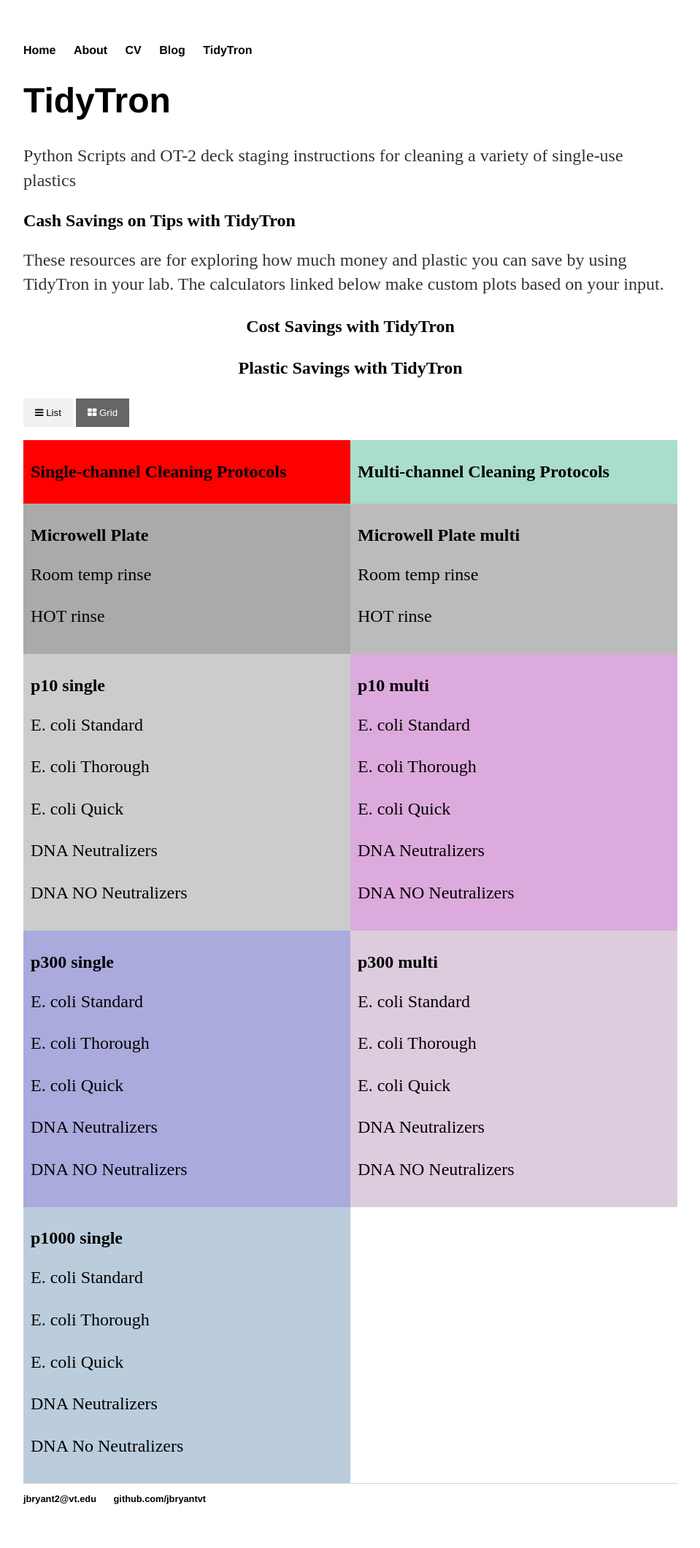
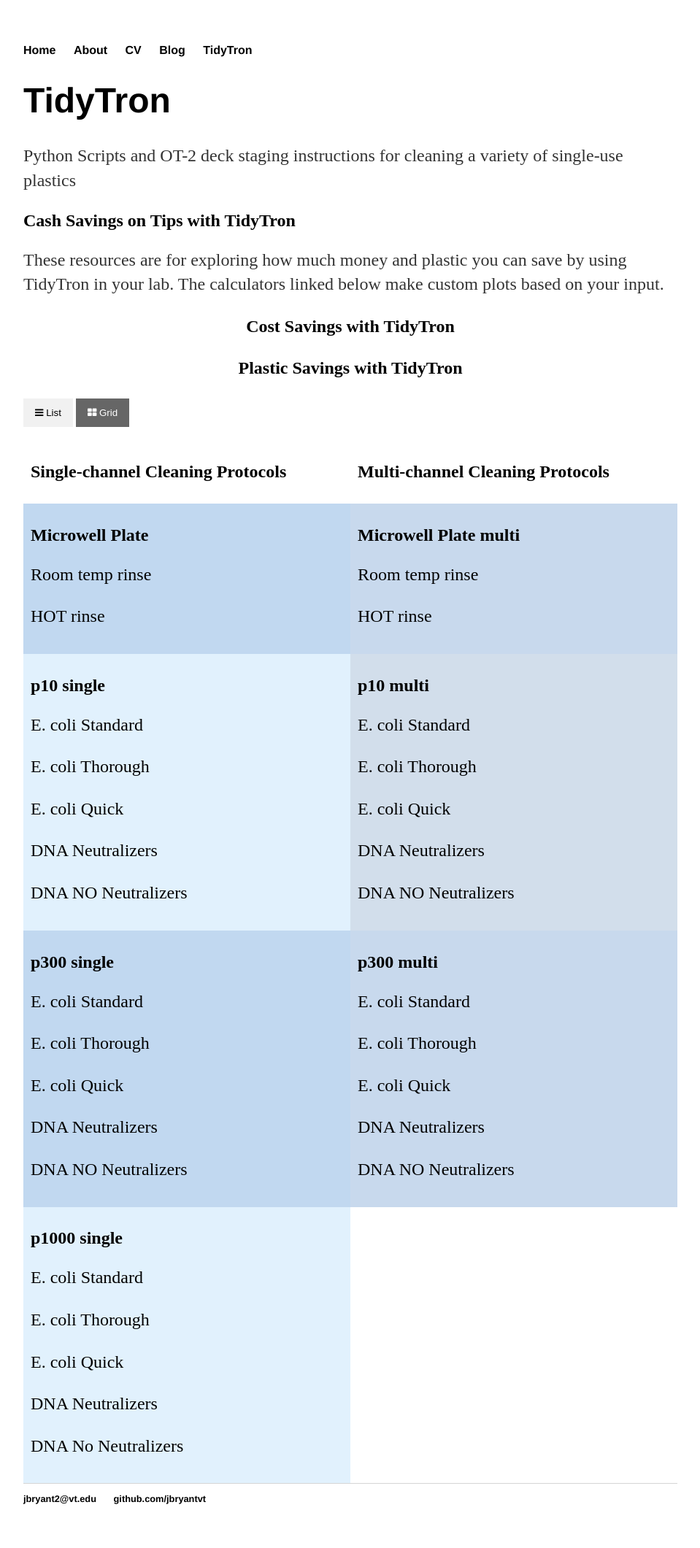
Before and after one commit to jbryantvt/jbryantvt.github.io, a Jekyll site: the page built from TidyTron/index.html, in a window 1280 px wide. Shown: the whole page at 73% size, without its empty margins (160-1119 px from the left). Built offline with Jekyll 4.4.1, drawn with Linux system fonts in a browser that asks for light colours.

Commit message:
Update index.html

```diff
--- a/TidyTron/index.html
+++ b/TidyTron/index.html
@@ -84,24 +84,24 @@ a:link {
 <br>
 
 <div class="row">
-  <div class="column" style="background-color:#FF0000;">
+  <div class="column" style="background-color:#PMS;">
     <h2>Single-channel Cleaning Protocols</h2>
 
   </div>
-  <div class="column" style="background-color:#adc;">
+  <div class="column" style="background-color:#PMS;">
     <h2>Multi-channel Cleaning Protocols</h2>
 
   </div>
 </div>
 
 <div class="row">
-  <div class="column" style="background-color:#aaa;">
+  <div class="column" style="background-color:#c1d8f0;">
     <h2>Microwell Plate</h2>
     <p><a href="https://minhaskamal.github.io/DownGit/#/home?url=https://github.com/PlantSynBioLab/TidyTron/blob/main/scripts/plate/integrated_tipclean_plateclean_RT.py"download="file">Room temp rinse</a></p>
     <p><a href="https://minhaskamal.github.io/DownGit/#/home?url=https://github.com/PlantSynBioLab/TidyTron/blob/main/scripts/plate/integrated_tipclean_plateclean_HOT.py"download="file">HOT rinse</a></p>
 
 </div>
-  <div class="column" style="background-color:#bbb;">
+  <div class="column" style="background-color:#c8d9ed;">
     <h2>Microwell Plate multi</h2>
     <p><a href="https://minhaskamal.github.io/DownGit/#/home?url=https://github.com/PlantSynBioLab/TidyTron/blob/main/scripts/plate/integrated_tipclean_plateclean_RT_multi.py"download="file">Room temp rinse</a></p>
     <p><a href="https://minhaskamal.github.io/DownGit/#/home?url=https://github.com/PlantSynBioLab/TidyTron/blob/main/scripts/plate/integrated_tipclean_plateclean_HOT_multi.py"download="file">HOT rinse</a></p>
@@ -110,7 +110,7 @@ a:link {
 </div>
 
 <div class="row">
-  <div class="column" style="background-color:#ccc;">
+  <div class="column" style="background-color:#e1f1fd;">
     <h2>p10 single</h2>
     <p><a href="https://minhaskamal.github.io/DownGit/#/home?url=https://github.com/PlantSynBioLab/TidyTron/blob/main/scripts/p10/p10_Ecoliclean_1-2-1.py"download="file">E. coli Standard</a></p>
     <p><a href="https://minhaskamal.github.io/DownGit/#/home?url=https://github.com/PlantSynBioLab/TidyTron/blob/main/scripts/p10/p10_Ecoliclean_3-3-3.py"download="file">E. coli Thorough</a></p>
@@ -119,7 +119,7 @@ a:link {
     <p><a href="https://minhaskamal.github.io/DownGit/#/home?url=https://github.com/PlantSynBioLab/TidyTron/blob/main/scripts/p10/p10_DNAclean_no_neuts.py"download="file">DNA NO Neutralizers</a></p>
   </div>
 
-  <div class="column" style="background-color:#dad;">
+  <div class="column" style="background-color:#d2deeb;">
     <h2>p10 multi</h2>
     <p><a href="https://minhaskamal.github.io/DownGit/#/home?url=https://github.com/PlantSynBioLab/TidyTron/blob/main/scripts/p10/p10_Ecoliclean_1-2-1_multichan.py"download="file">E. coli Standard</a></p>
     <p><a href="https://minhaskamal.github.io/DownGit/#/home?url=https://github.com/PlantSynBioLab/TidyTron/blob/main/scripts/p10/p10_Ecoliclean_3-3-3_multichan.py"download="file">E. coli Thorough</a></p>
@@ -130,7 +130,7 @@ a:link {
 </div>
 
 <div class="row">
-  <div class="column" style="background-color:#aad;">
+  <div class="column" style="background-color:#c1d8f0;">
     <h2>p300 single</h2>
     <p><a href="https://minhaskamal.github.io/DownGit/#/home?url=https://github.com/PlantSynBioLab/TidyTron/blob/main/scripts/p300/p300_Ecoliclean_1-2-1.py"download="file">E. coli Standard</a></p>
     <p><a href="https://minhaskamal.github.io/DownGit/#/home?url=https://github.com/PlantSynBioLab/TidyTron/blob/main/scripts/p300/p300_Ecoliclean_3-3-3.py"download="file">E. coli Thorough</a></p>
@@ -139,7 +139,7 @@ a:link {
     <p><a href="https://minhaskamal.github.io/DownGit/#/home?url=https://github.com/PlantSynBioLab/TidyTron/blob/main/scripts/p300/p300_DNAclean_no_neuts.py"download="file">DNA NO Neutralizers</a></p>
   </div>
 
-  <div class="column" style="background-color:#dcd;">
+  <div class="column" style="background-color:#c8d9ed;">
     <h2>p300 multi</h2>
     <p><a href="https://minhaskamal.github.io/DownGit/#/home?url=https://github.com/PlantSynBioLab/TidyTron/blob/main/scripts/p300/p300_Ecoliclean_1-2-1_multichan.py"download="file">E. coli Standard</a></p>
     <p><a href="https://minhaskamal.github.io/DownGit/#/home?url=https://github.com/PlantSynBioLab/TidyTron/blob/main/scripts/p300/p300_Ecoliclean_3-3-3_multichan.py"download="file">E. coli Thorough</a></p>
@@ -150,7 +150,7 @@ a:link {
 </div>
 
 <div class="row">
-  <div class="column" style="background-color:#bcd;">
+  <div class="column" style="background-color:#e1f1fd;">
     <h2>p1000 single</h2>
     <p><a href="https://minhaskamal.github.io/DownGit/#/home?url=https://github.com/PlantSynBioLab/TidyTron/blob/main/scripts/p1000/p1000_Ecoliclean_1-2-1.py"download="file">E. coli Standard</a></p>
     <p><a href="https://minhaskamal.github.io/DownGit/#/home?url=https://github.com/PlantSynBioLab/TidyTron/blob/main/scripts/p1000/p1000_Ecoliclean_3-3-3.py"download="file">E. coli Thorough</a></p>
```
